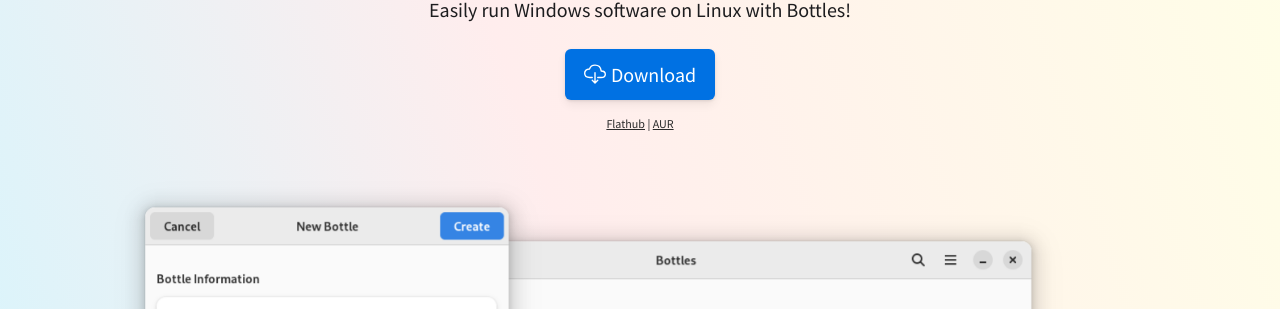
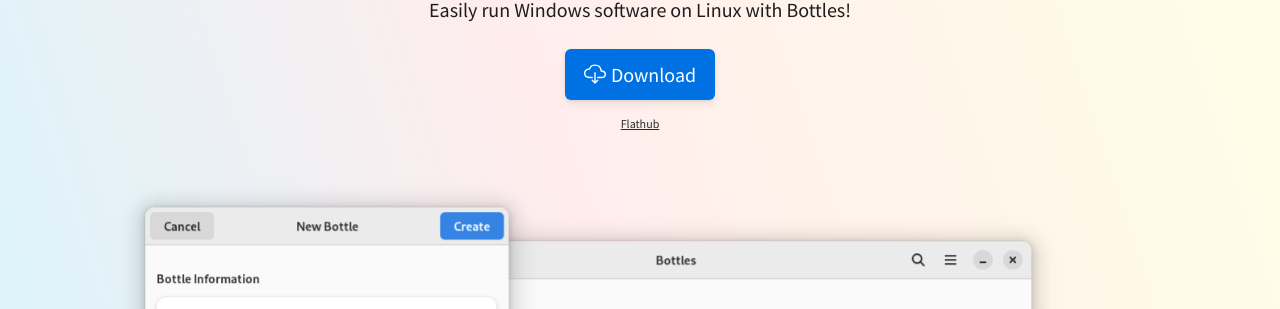
Before and after one commit to bottlesdevs/website, a Jekyll site: the page built from index.html, in a window 1280 px wide and 900 px high. Shown: the part 275-584 px from the top of the window. Built offline with Jekyll 4.4.1, drawn with Linux system fonts in a browser that asks for light colours; nearby versions of some CDN libraries; comment, search, counter and statistics services are not loaded.

Commit message:
Update index.html

```diff
--- a/index.html
+++ b/index.html
@@ -37,9 +37,8 @@
     <a class="button" href="/download" tooltip="Download Bottles">
       <ion-icon class="icon" name="cloud-download-outline"></ion-icon> Download</a>
     <div class="more-links">
-      <a href="https://flathub.org/apps/details/com.usebottles.bottles">Flathub</a> |
+      <a href="https://flathub.org/apps/details/com.usebottles.bottles">Flathub</a>
       <!--<a href="https://snapcraft.io/bottles">Snapcraft</a> | -->
-      <a href="https://aur.archlinux.org/packages/bottles/">AUR</a>
     </div>
     <img class="animate__animated animate__fadeInUp on-light" src="/uploads/bottle-creation.png" />
     <img class="animate__animated animate__fadeInUp on-dark" src="/uploads/bottle-creation-dark.png" />
```
